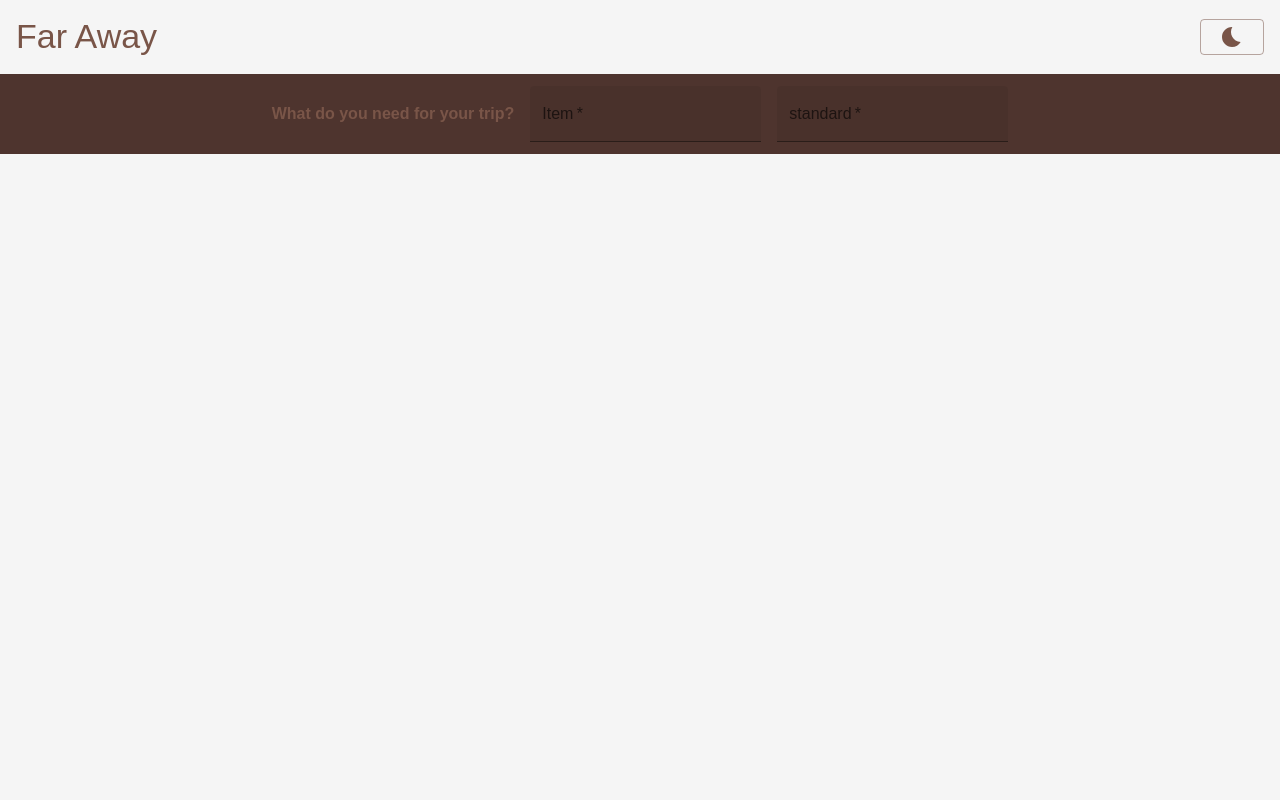
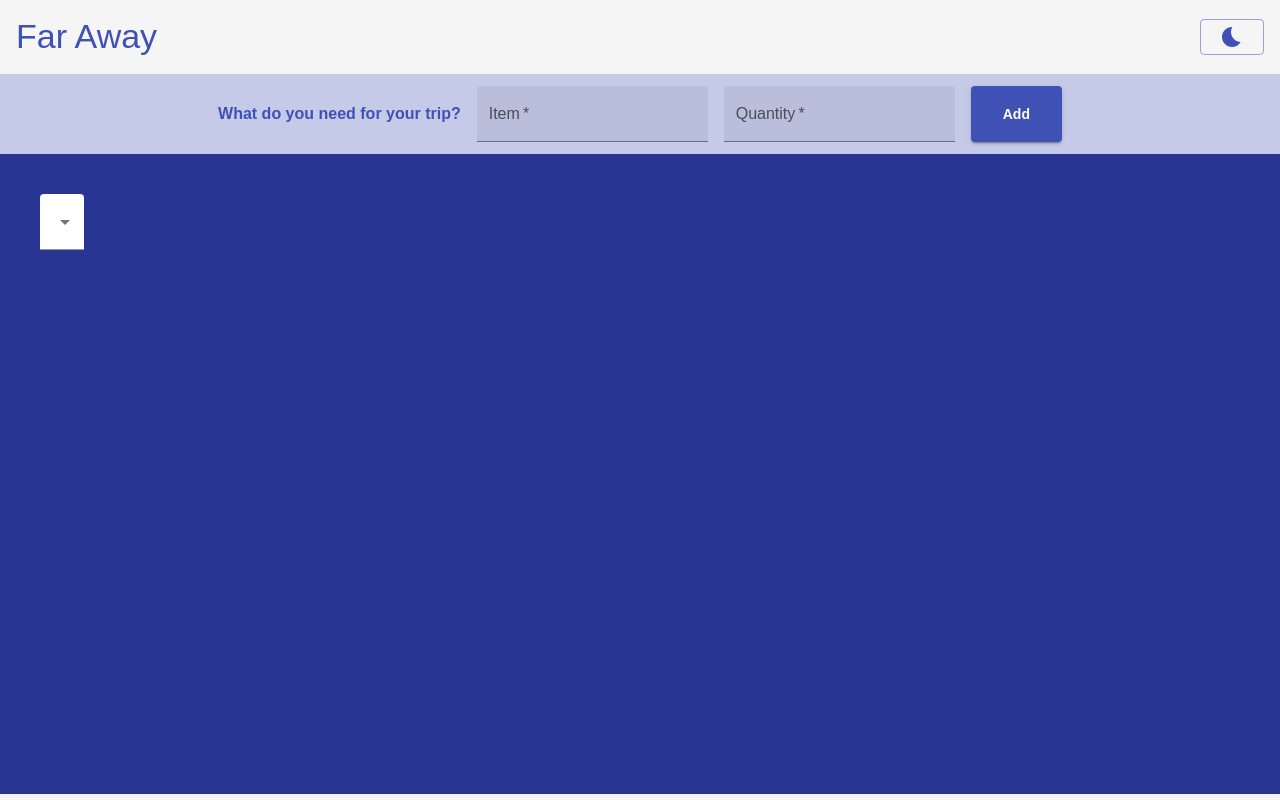
Before and after one commit to viquitorms/React, a React (Vite) app in the folder far-away/: page / in a window 1280 px wide. Built offline with nearby package versions, Linux system fonts and the light colour scheme.

Commit message:
Adding new TripList

```diff
--- a/far-away/src/App.tsx
+++ b/far-away/src/App.tsx
@@ -5,6 +5,7 @@ import Header from './components/Header'
 import SubHeader from './components/SubHeader';
 import DarkTheme from './theme/DarkTheme';
 import LightTheme from './theme/LightTheme';
+import TripList from './components/TripList';
 
 export default function App() {
 
@@ -15,6 +16,7 @@ export default function App() {
       <CssBaseline />
       <Header isDarkMode={isDarkMode} toggleTheme={() => setIsDarkMode(!isDarkMode)} />
       <SubHeader />
+      <TripList />
     </ThemeProvider>
   );
 }
--- a/far-away/src/components/SubHeader.tsx
+++ b/far-away/src/components/SubHeader.tsx
@@ -4,11 +4,11 @@ import { Box, Button, TextField, Typography } from "@mui/material";
 function SubHeader() {
 
     return (
-        <Box className="header" sx={{ backgroundColor: 'primary.dark', height: 80, justifyContent: 'center', gap: 2 }}>
+        <Box className="header" sx={{ backgroundColor: 'primary.light', height: 80, justifyContent: 'center', gap: 2 }}>
             <Typography variant="body1" color='primary.main' sx={{ fontWeight: 'Bold' }}>
                 What do you need for your trip?
             </Typography>
-            <Box display={'flex'} gap={2} color='white'>
+            <Box display={'flex'} gap={2} color='white' sx={{ verticalAlign: "center" }}>
                 <Box>
                     <TextField
                         required
@@ -18,11 +18,19 @@ function SubHeader() {
                     />
                 </Box>
 
-                <TextField
-                    required
-                    variant='filled'
-                    label="standard"
-                />
+                <Box>
+                    <TextField
+                        required
+                        variant='filled'
+                        label="Quantity"
+                    />
+                </Box>
+
+                <Box alignContent="center">
+                    <Button variant="contained" sx={{ paddingX: 4, paddingY: 2 }}>
+                        Add
+                    </Button>
+                </Box>
             </Box>
         </Box>
     );
--- a/far-away/src/components/TripList.tsx
+++ b/far-away/src/components/TripList.tsx
@@ -0,0 +1,18 @@
+import { Box, Select } from "@mui/material";
+
+export default function TripList() {
+    return (
+        <Box sx={{ backgroundColor: "primary.dark", height: "40rem", padding: 5, color: "white" }}>
+            <Box></Box>
+            <Box>
+                <Box>
+                    <Select
+                        variant="filled"
+                        label="Ordenar lista"
+                        sx={{ backgroundColor: "white", color: "primary.dark" }}
+                    />
+                </Box>
+            </Box>
+        </Box>
+    );
+}
--- a/far-away/src/theme/LightTheme.tsx
+++ b/far-away/src/theme/LightTheme.tsx
@@ -3,7 +3,7 @@ import { createTheme } from "@mui/material/styles";
 const LightTheme = createTheme({
   palette: {
     mode: "light",
-    primary: { light: "#d7ccc8", main: "#795548", dark: "#4e342e" },
+    primary: { light: "#c5cae9", main: "#3f51b5", dark: "#283593" },
     secondary: { light: "#dcedc8", main: "#8bc34a", dark: "#558b2f" },
     background: { default: "#f5f5f5", paper: "#ffffff" },
   },
```
